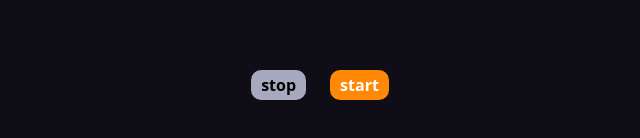
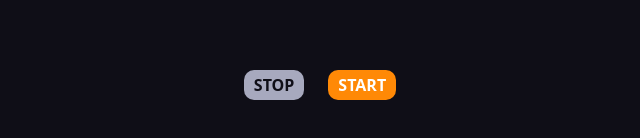
Before and after one commit to JohnQuimson/js-carousel-autoplay, a plain HTML site: page index.html in a window 1280 px wide. Shown: the part 528-666 px from the top of the page, 320-960 px from the left. Drawn offline with nearby package versions, Linux system fonts and the light colour scheme.

Commit message:
feat: style buttons

```diff
--- a/css/style.css
+++ b/css/style.css
@@ -120,10 +120,20 @@ button {
 
 button.stop {
   background-color: #a7a9be;
-  color: 0f0e17;
+  color: #0f0e17;
 }
 
 button.play {
   background-color: #ff8906;
   color: white;
 }
+
+button.stop:hover {
+  background-color: #c3c4d1;
+  color: #292831;
+}
+
+button.play:hover {
+  background-color: #b46811;
+  color: rgb(211, 211, 211);
+}
--- a/index.html
+++ b/index.html
@@ -51,8 +51,8 @@
       </div>
     </div>
     <div class="btns-play d-flex justify-content-center gap-4">
-      <button class="stop">stop</button>
-      <button class="play">start</button>
+      <button class="stop text-uppercase">stop</button>
+      <button class="play text-uppercase">start</button>
     </div>
 
     <!-- Collegamento JS -->
```
